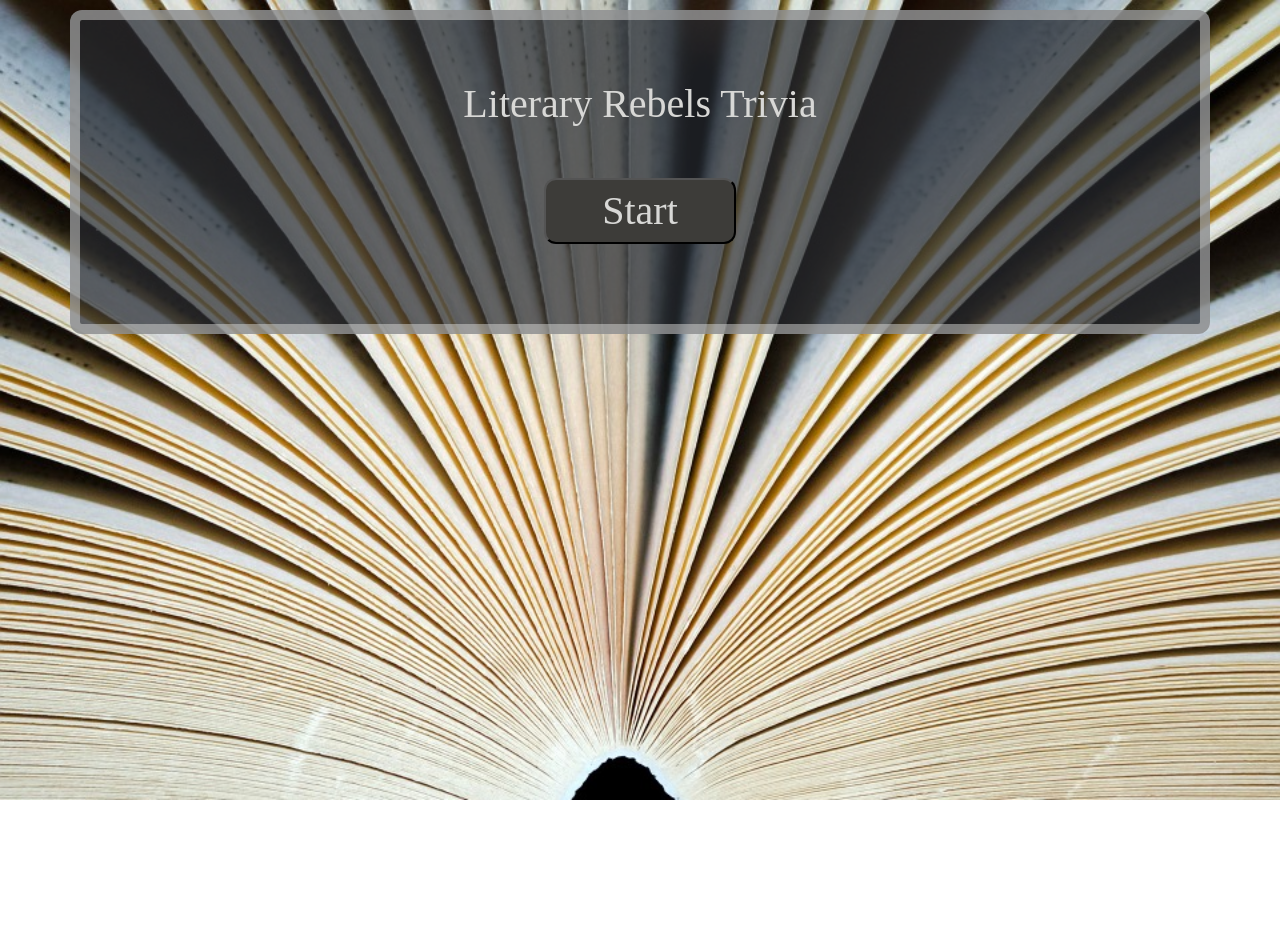
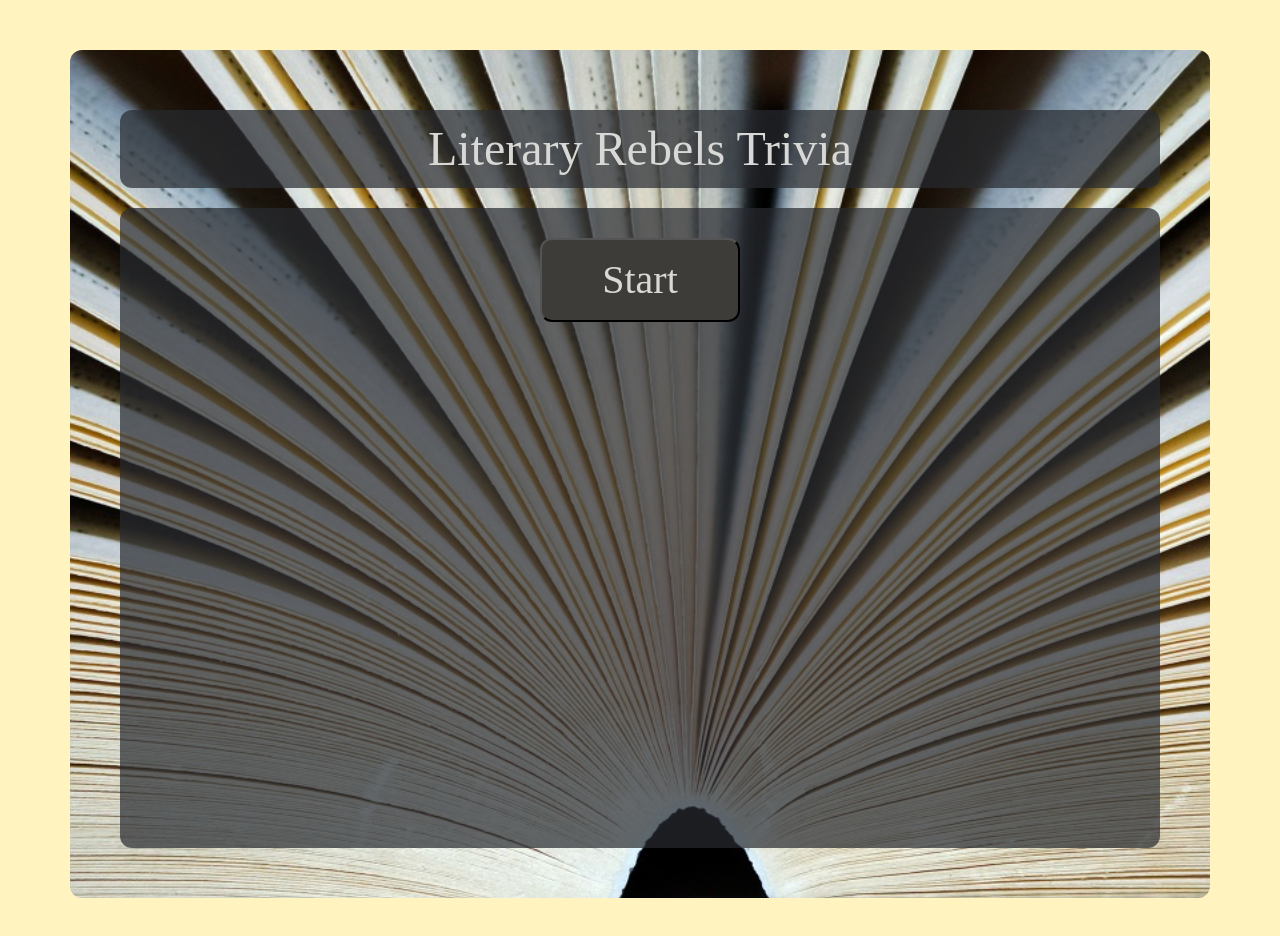
Before and after one commit to amandakaywiggins/lit-rebels-quiz, a plain HTML site: page index.html in a window 1280 px wide. Before the commit the page ends 800 px from the top, so only its background shows below. Drawn offline with nearby package versions, Linux system fonts and the light colour scheme; a web font is replaced by a local one.

Commit message:
style updates

```diff
--- a/assets/css/style.css
+++ b/assets/css/style.css
@@ -1,9 +1,8 @@
 body {
     height: 100%;
     width: 100%;
-    background-image: url(../images/openbook.jpg);
-    background-repeat: no-repeat;
-    background-size: cover;
+    background-color: #fff4bf;
+    text-align: center;
 }
 
 h1, h2, h3 {
@@ -16,13 +15,17 @@ h1, h2, h3 {
 h1 {
     margin: 10px 0px 20px 0px;
     font-family: 'Gentium Book Basic', serif;
+    font-size: 3em;
+    background-color: rgb(39, 42, 48, 0.7);
+    border-radius: 12px;
+    padding: 10px;
 }
 
 #start, #reset {
-    width: 20%;
-    margin-left: 40%;
-    margin-right: 40%;
+    width: 200px;
+    margin: auto;
     font-size: 40px;
+    padding: 10px;
     font-family: 'Goudy Bookletter 1911', serif;
     background-color: rgb(61, 60, 57);
     color: rgb(216, 216, 214);
@@ -30,20 +33,23 @@ h1 {
 }
 
 #game {
+    background-image: url("../images/openbook.jpg");
+    background-repeat: no-repeat;
+    background-size: cover;
     background-color: rgb(39, 42, 48, 0.7);
-    margin-top: 10px;
-    margin-bottom: 10px;
+    margin-top: 50px;
+    margin-bottom: 50px;
     padding: 50px;
     height: 80%;
-    border-color: rgb(216, 216, 214, 0.5);
-    border-width: 10px;
-    border-style: solid;
     border-radius: 12px;
+    min-height: 90vh;
 }
 
 #quiz-here {
     padding: 30px;
     border-radius: 12px;
+    background-color: rgb(39, 42, 48, 0.7);
+    height: 80vh;
 }
 
 .answer {
@@ -51,6 +57,7 @@ h1 {
     width: 50%;
     height: 20%;
     margin: 10px auto;
+    padding: 5px;
     font-size: 40px;
     font-family: 'Goudy Bookletter 1911', serif;
     background-color: rgb(61, 60, 57);
@@ -63,7 +70,8 @@ img {
     display: block;
     margin: auto;
     width: auto;
-    height: 400px;
+    max-width: 500px;
+    height: auto;
     align-content: center;
     border-width: 5px;
     border-style: solid;
```
